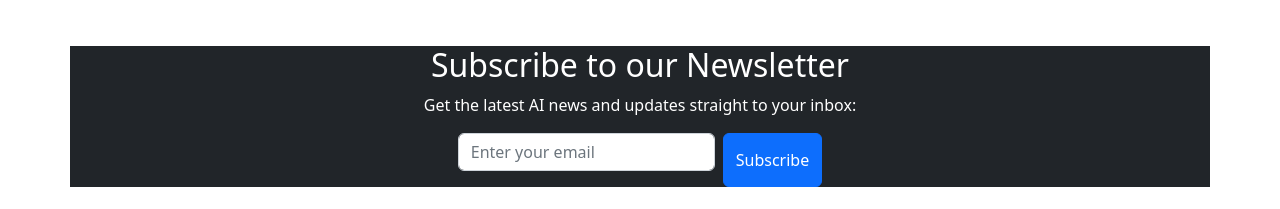
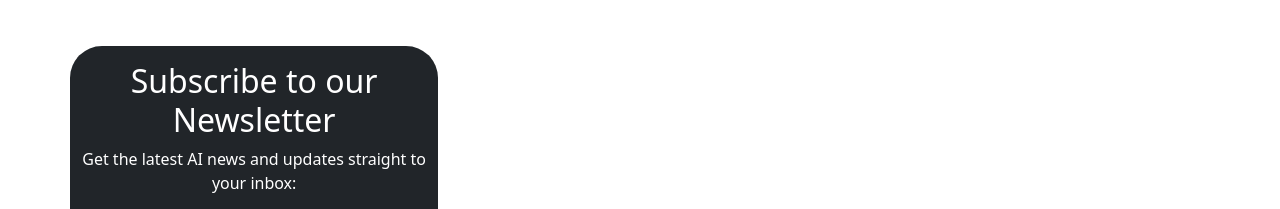
Before and after one commit to dstock3/aiwatch, a React (Create React App) app: page / in a window 1280 px wide. Shown: the part 705-914 px from the top of the page. Built offline with nearby package versions, Linux system fonts and the light colour scheme.

Commit message:
adjusted width of newsletter container

```diff
--- a/src/components/pages/Home.js
+++ b/src/components/pages/Home.js
@@ -29,12 +29,12 @@ const Home = () => {
             </div>
           </Card>
         </Row>
-        <Row className="my-5 bg-dark text-white">
+        <Row className="newsletter-container my-5 bg-dark text-white" style={{ maxWidth: '33%' }}>
           <Col className="text-center">
             <h2>Subscribe to our Newsletter</h2>
             <p>Get the latest AI news and updates straight to your inbox:</p>
             <Form onSubmit={handleNewsletterSubmit} inline className="d-flex justify-content-center">
-              <Form.Group controlId="newsletterForm.Email" className="mb-3">
+              <Form.Group controlId="newsletterForm.Email">
                 <Form.Control type="email" placeholder="Enter your email" />
               </Form.Group>
               <Button variant="primary" type="submit" className="ms-2">
--- a/src/style/home.css
+++ b/src/style/home.css
@@ -13,3 +13,8 @@
     width: 100%;
     height: 100%;
 }
+
+.newsletter-container {
+    border-radius: 2rem;
+    padding-block: 1rem;
+}
```
